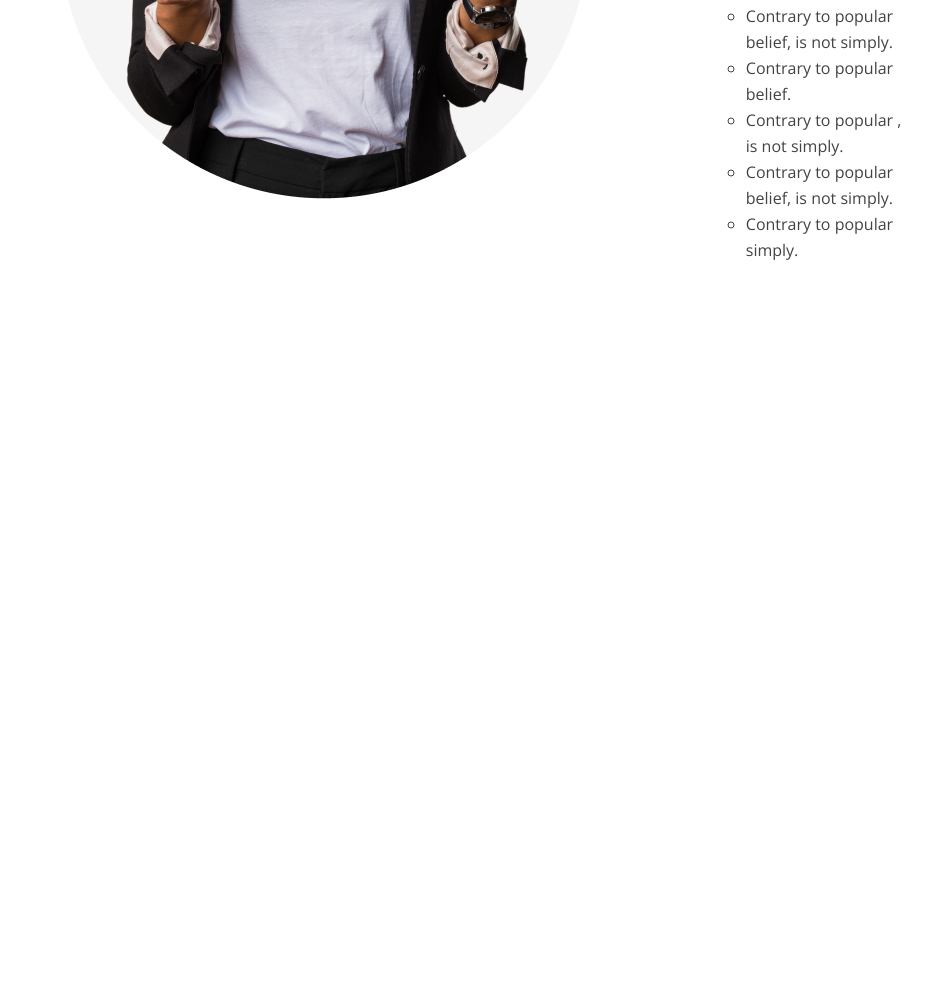
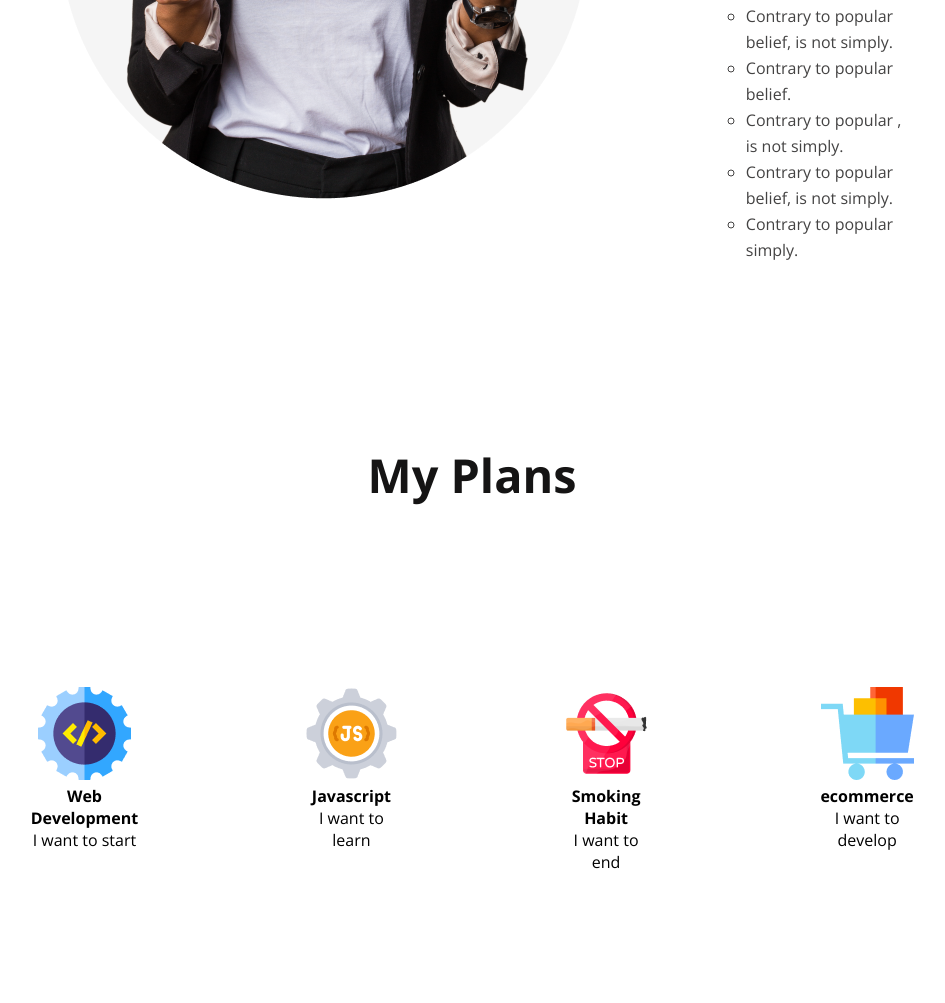
Before and after one commit to AhmadShakilHub/new-year-new-me, a plain HTML site: page index.html in a window 1280 px wide. Shown: the part 1555-2558 px from the top of the page, without its empty margins (168-1113 px from the left). Before the commit the page ends 1998 px from the top, so only its background shows below. Drawn offline with nearby package versions, Linux system fonts and the light colour scheme.

Commit message:
my plan section completed

```diff
--- a/index.html
+++ b/index.html
@@ -45,6 +45,34 @@
                 </div>
             </div>
         </section>
+        <section class="my-plans section-container">
+            <div class="section-title">
+                <h3>My Plans</h3>
+            </div>
+
+            <div class="plan-container">
+                <div class="plan-item">
+                    <img src="images/icons/web.png" alt="">
+                    <h4 class="plan-title">Web Development</h4>
+                    <p class="plan-description">I want to start</p>
+                </div>
+                <div class="plan-item">
+                    <img src="images/icons/js.png" alt="">
+                    <h4 class="plan-title">Javascript</h4>
+                    <p class="plan-description">I want to learn</p>
+                </div>
+                <div class="plan-item">
+                    <img src="images/icons/smoke.png" alt="">
+                    <h4 class="plan-title">Smoking Habit</h4>
+                    <p class="plan-description">I want to end</p>
+                </div>
+                <div class="plan-item">
+                    <img src="images/icons/ecom.png" alt="">
+                    <h4 class="plan-title">ecommerce</h4>
+                    <p class="plan-description">I want to develop</p>
+                </div>
+            </div>
+        </section>
     </main>
     <footer>
 
--- a/styles/style.css
+++ b/styles/style.css
@@ -5,12 +5,12 @@ body {
 * {
   margin: 0;
 }
-/* common shared styles */
 .section-container {
   width: 100%;
   max-width: 1900px;
   margin: auto;
 }
+
 /* Section-1 styles */
 .banner {
   align-items: center;
@@ -46,7 +46,6 @@ body {
 }
 .contact-btn {
   color: #fff;
-  /* text-align: right; */
   font-size: 20px;
   font-weight: 600;
   width: 160px;
@@ -56,13 +55,13 @@ body {
   background: #f15b22;
   cursor: pointer;
 }
-button:hover{
+button:hover {
   transition: all 1s, #7ac509 1s;
 }
 
 /* failure section styles */
-.failure-section{
-  background: #FFF;
+.failure-section {
+  background: #fff;
 }
 .failure-container {
   display: flex;
@@ -75,22 +74,20 @@ button:hover{
   padding: 140px 0;
 }
 .failure-image {
-
   height: 527.929px;
   border-radius: 527.929px;
   background: rgba(241, 91, 34, 0.2);
   margin-bottom: 300px;
-
 }
-.failure-title{
-  color:  #151414;
+.failure-title {
+  color: #151414;
   font-size: 40px;
   font-style: normal;
   font-weight: 700;
   line-height: normal;
   padding-bottom: 24px;
 }
-.failure-description{
+.failure-description {
   color: #444343;
   font-size: 16px;
   font-style: normal;
@@ -98,7 +95,7 @@ font-weight: 400;
   line-height: 26px; /* 162.5% */
   padding-bottom: 16px;
 }
-.failure-list{
+.failure-list {
   list-style-type: circle;
   color: #444343;
   font-size: 16px;
@@ -107,3 +104,26 @@ font-weight: 400;
   line-height: 26px; /* 162.5% */
   padding-bottom: 8px;
 }
+
+/* My plan section styles */
+.plan-container{
+  width: 70%;
+  max-width: 1900px;
+  margin: auto;
+  display: flex;
+  gap: 160px;
+  justify-content: center;
+  padding: 130px;
+}
+.section-title{
+text-align: center;
+color: #151414;
+font-size: 40px;
+font-style: normal;
+font-weight: 700;
+line-height: normal;
+padding-bottom: 50px;
+}
+.plan-item{
+  text-align: center;
+}
```
Lines whose indentation alone changed are shown as unchanged.
